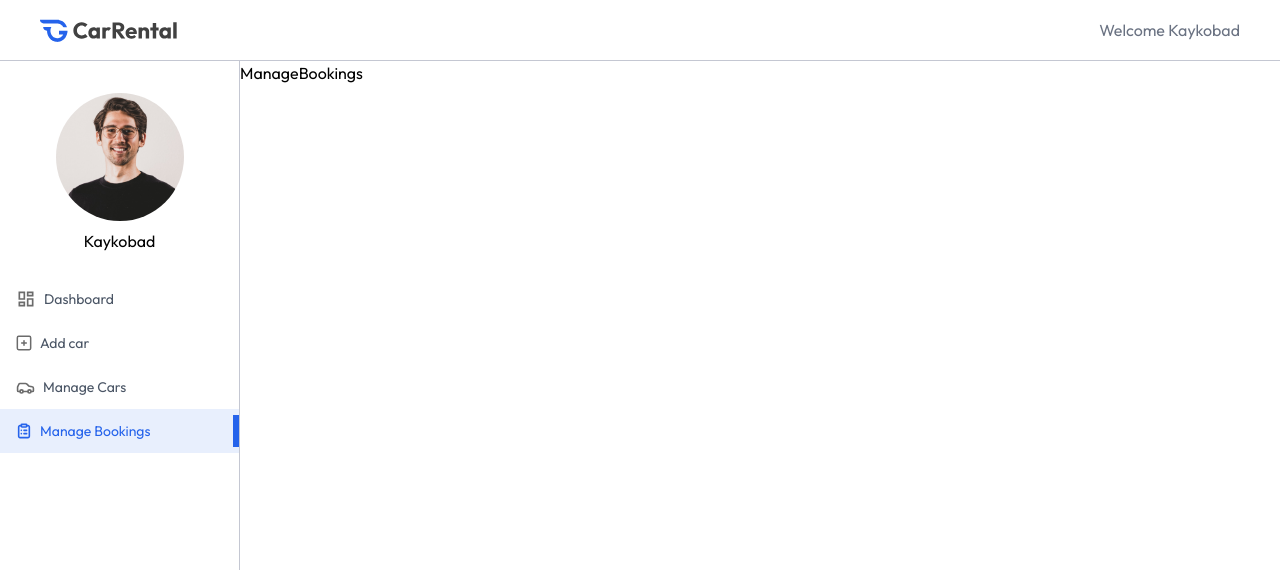
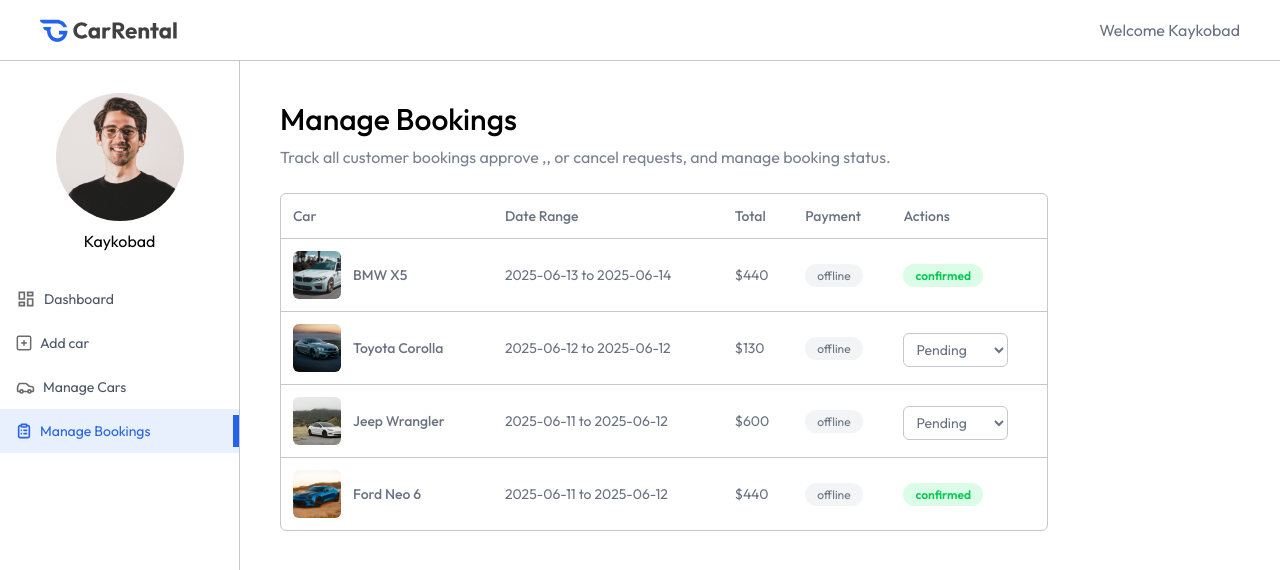
Before and after one commit to shahariat39/WEB-350, a React (Vite) app in the folder client/: page /owner/manage-bookings in a window 1280 px wide. Shown: the top 570 px of the page. Built offline with nearby package versions, Linux system fonts and the light colour scheme.

Commit message:
manage booking section added on owner dashboard

```diff
--- a/client/src/pages/owner/ManageBookings.jsx
+++ b/client/src/pages/owner/ManageBookings.jsx
@@ -1,6 +1,80 @@
+import { useEffect, useState } from "react";
+import {assets, dummyMyBookingsData } from "../../assets/assets";
+import Title from "../../components/owner/Title";
+
 const ManageBookings = () => {
+
+  const currency = import.meta.env.VITE_CURRENCY
+
+    const [bookings , setBookings] = useState([]);
+
+
+    const fetchOwnerBookings=async()=>{
+      setBookings(dummyMyBookingsData);
+
+    }
+
+    useEffect(()=>{
+      fetchOwnerBookings()
+    },[])
+
   return (
-    <div>ManageBookings</div>
+    <div className=" px-4 pt-10 md:px-10 w-full">
+      <Title title="Manage Bookings " subtitle="Track all customer bookings  approve ,, or cancel requests, and manage booking status." />
+
+      <div className=" max-w-3xl w-full rounded-md overflow-hidden border border-borderColor mt-6">
+
+        <table className=" w-full border-collapse text-left text-sm text-gray-600">
+          <thead className=" text-gray-500">
+              <tr>
+                <th className=" p-3 font-medium">Car</th>
+                <th className=" p-3 font-medium max-md:hidden">Date Range</th>
+                <th className=" p-3 font-medium">Total</th>
+                <th className=" p-3 font-medium">Payment</th>
+                <th className=" p-3 font-medium max-md:hidden">Actions</th>
+              </tr>
+          </thead>
+          <tbody>
+            {
+              bookings.map((booking,index)=>(
+                <tr key={index} className=" border-t border-borderColor text-gray-500">
+
+                  <td className=" p-3 flex items-center gap-3 ">
+                      <img src={booking.car.image} alt="" className="h-12 w-12 aspect-square rounded-md object-cover" />
+                      <p className="font-medium max-md:hidden">{booking.car.brand} {booking.car.model} </p>
+                  </td>
+
+                  <td className=" p-3 max-md:hidden">
+                    {booking.pickupDate.split('T')[0]} to {booking.returnDate.split('T')[0]}
+                  </td>
+                  <td className="p-3">{currency}{booking.price} </td>
+
+                  <td className=" p-3 max-md:hidden">
+                    <span className=" bg-gray-100 px-3 py-1 rounded-full text-xs">offline</span>
+                  </td>
+                  <td className="p-3">
+                      {
+                      booking.status === 'pending' ? (
+                        <select value={booking.status}  className="px-2 py-1.5 mt-1 text-gray-500 border border-borderColor rounded-md outline-none">
+                          <option value="pending"> Pending</option>
+                          <option value="cancelled"> Cancelled</option>
+                          <option value="confirmed"> Confirmed</option>
+                        </select>
+
+                      ):(
+                        <span className={`px-3 py-1 rounded-full text-xs font-semibold ${booking.status === 'confirmed' ? 'bg-green-100 text-green-500' : 'bg-red-100 text-red-500'}`}>{booking.status}</span>
+                      )
+                      }
+                  </td>
+
+                </tr>
+              ))
+            }
+          </tbody>
+        </table>
+
+      </div>
+    </div>
   )
 }
 export default ManageBookings
```
